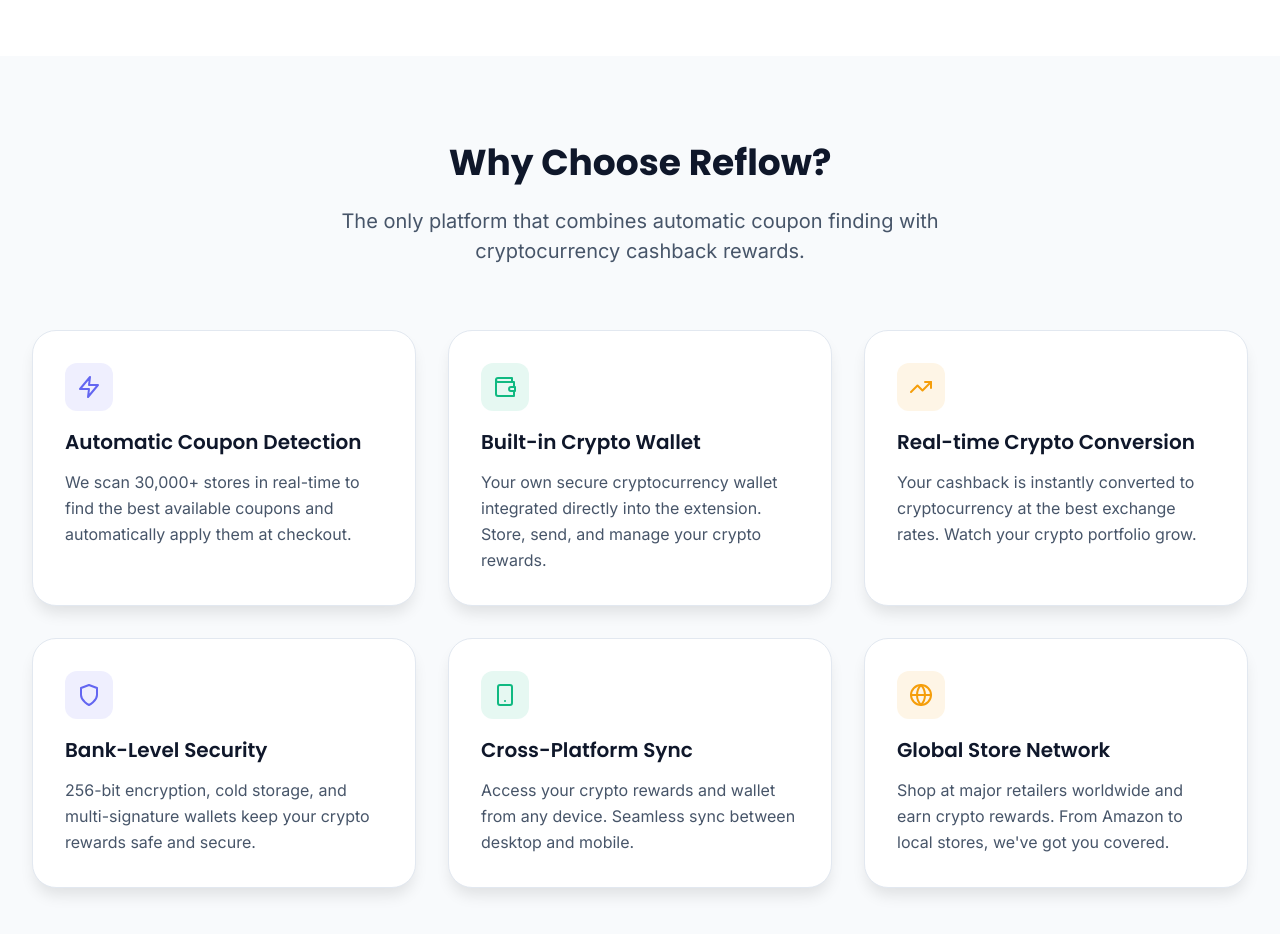
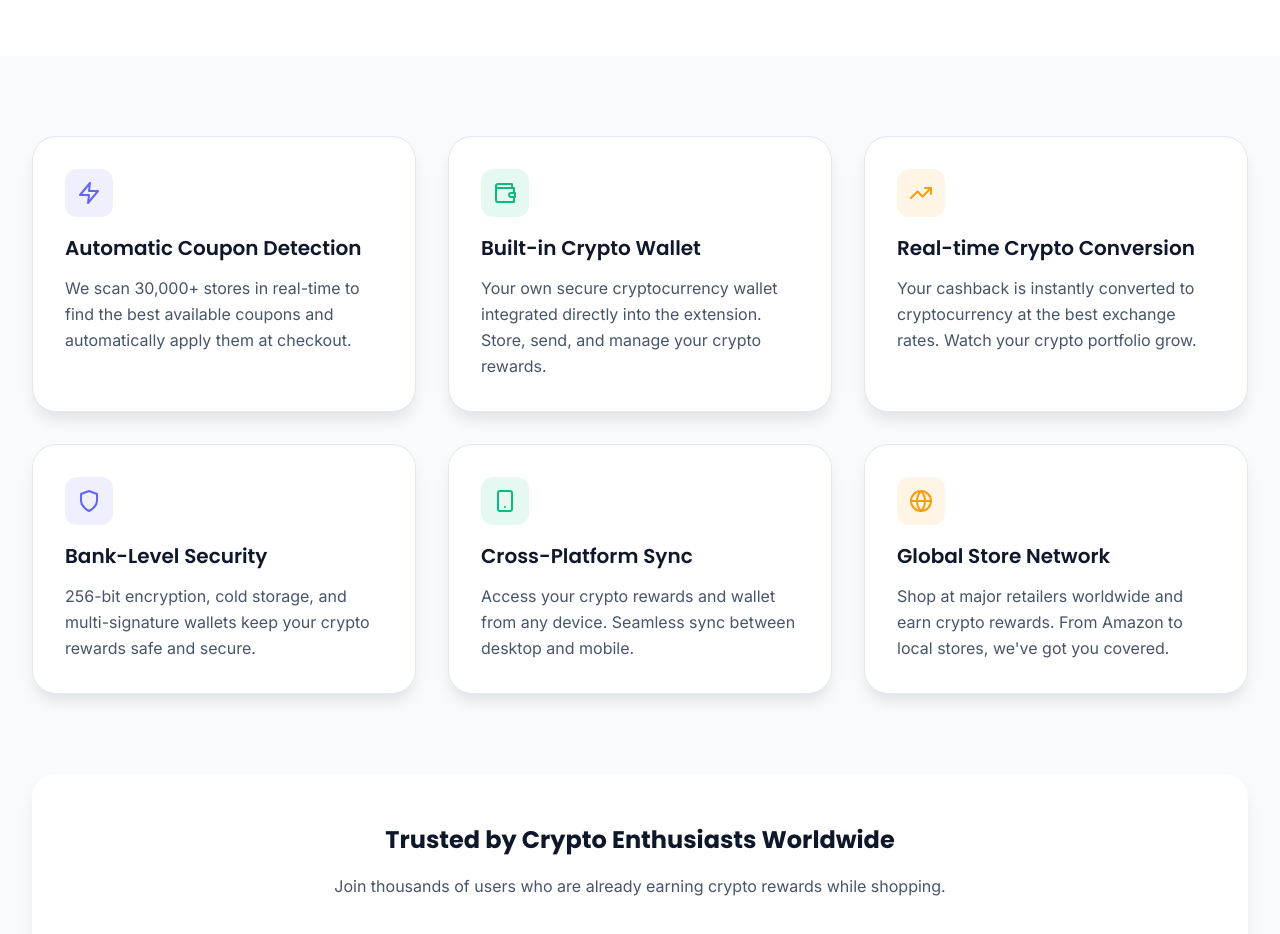
Before and after one commit to lorefte/crypto-cashback-landing, a React (Vite) app: page / in a window 1280 px wide. Shown: the part 1780-2714 px from the top of the page. Built offline with nearby package versions, Linux system fonts and the light colour scheme.

Commit message:
Remove 'Why Choose Reflow?' section from Features component

```diff
--- a/src/components/Features.jsx
+++ b/src/components/Features.jsx
@@ -59,21 +59,6 @@
   return (
     <section id="features" className="py-20 bg-neutral-50">
       <div className="max-w-7xl mx-auto px-4 sm:px-6 lg:px-8">
-        {/* Section Header */}
-        <motion.div
-          className="text-center mb-16"
-          initial={{ opacity: 0, y: 20 }}
-          whileInView={{ opacity: 1, y: 0 }}
-          transition={{ duration: 0.6 }}
-          viewport={{ once: true }}
-        >
-          <h2 className="text-3xl md:text-4xl font-heading font-bold text-neutral-900 mb-4">
-            Why Choose Reflow?
-          </h2>
-          <p className="text-xl text-neutral-600 max-w-2xl mx-auto">
-            The only platform that combines automatic coupon finding with cryptocurrency cashback rewards.
-          </p>
-        </motion.div>
 
         {/* Features Grid */}
         <div className="grid md:grid-cols-2 lg:grid-cols-3 gap-8 mb-20">
```
